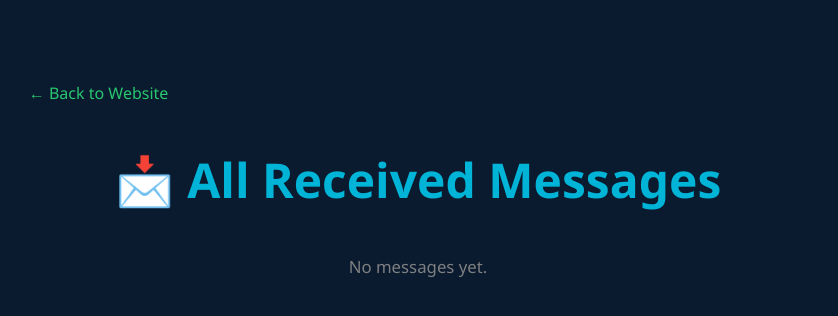
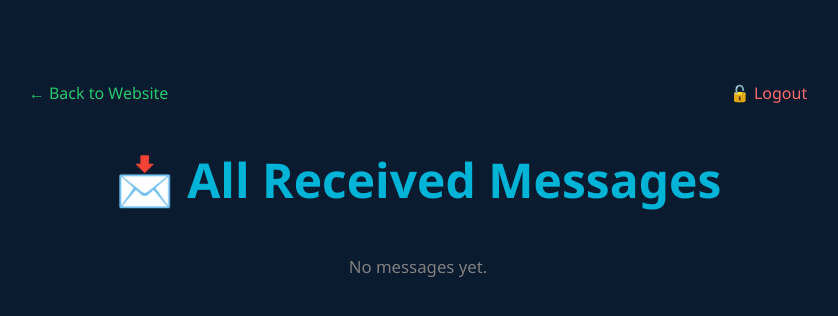
Before and after one commit to EUR-ING-Tc-HazwanHosdi/AIMECHA-Initiatives, a Flask app: page /admin/messages in a window 1280 px wide. Shown: the top 316 px of the page, without its empty margins (222-1060 px from the left). Run offline with Flask 3, Linux system fonts and the light colour scheme; the visitor is signed in with stand-in values (Sample User, id 1).

Commit message:
Update admin_messages.html

```diff
--- a/templates/admin_messages.html
+++ b/templates/admin_messages.html
@@ -25,17 +25,27 @@
         }
         .time { color: #28C76F; font-size: 0.9rem; }
         h2 { color: #00B4D8; text-align: center; margin-bottom: 2rem; }
-        .back-btn {
-            display: inline-block;
+        .top-links {
+            display: flex;
+            justify-content: space-between;
             margin-bottom: 2rem;
+        }
+        .back-btn, .logout-btn {
             color: #28C76F;
             text-decoration: none;
+            font-weight: 500;
         }
+        .logout-btn { color: #FF6B6B; }
+        .back-btn:hover, .logout-btn:hover { text-decoration: underline; }
     </style>
 </head>
 <body>
     <div class="container">
-        <a href="/" class="back-btn">← Back to Website</a>
+        <div class="top-links">
+            <a href="/" class="back-btn">← Back to Website</a>
+            <a href="/admin/logout" class="logout-btn">🔓 Logout</a>
+        </div>
+
         <h2>📩 All Received Messages</h2>
 
         {% if messages %}
```
